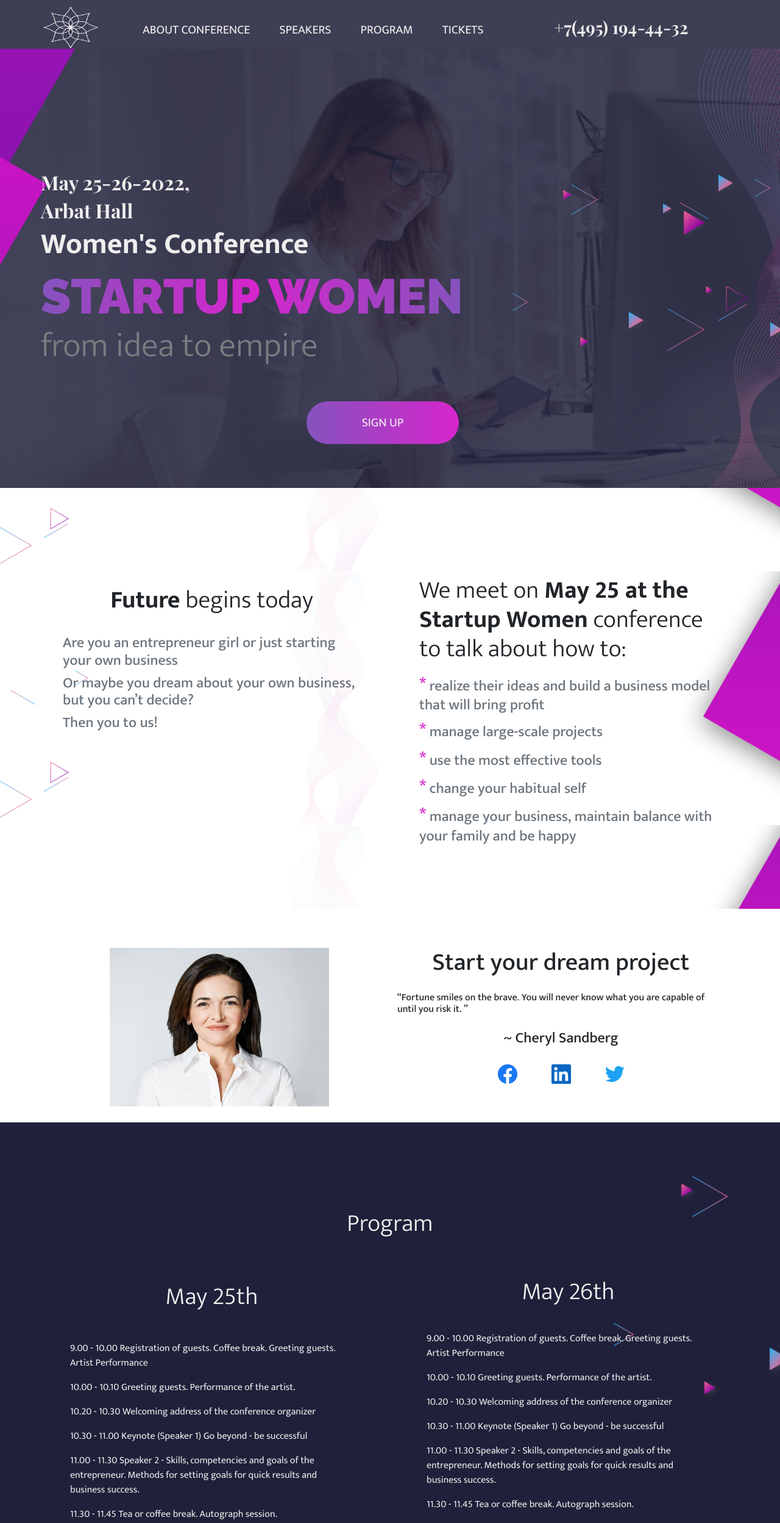
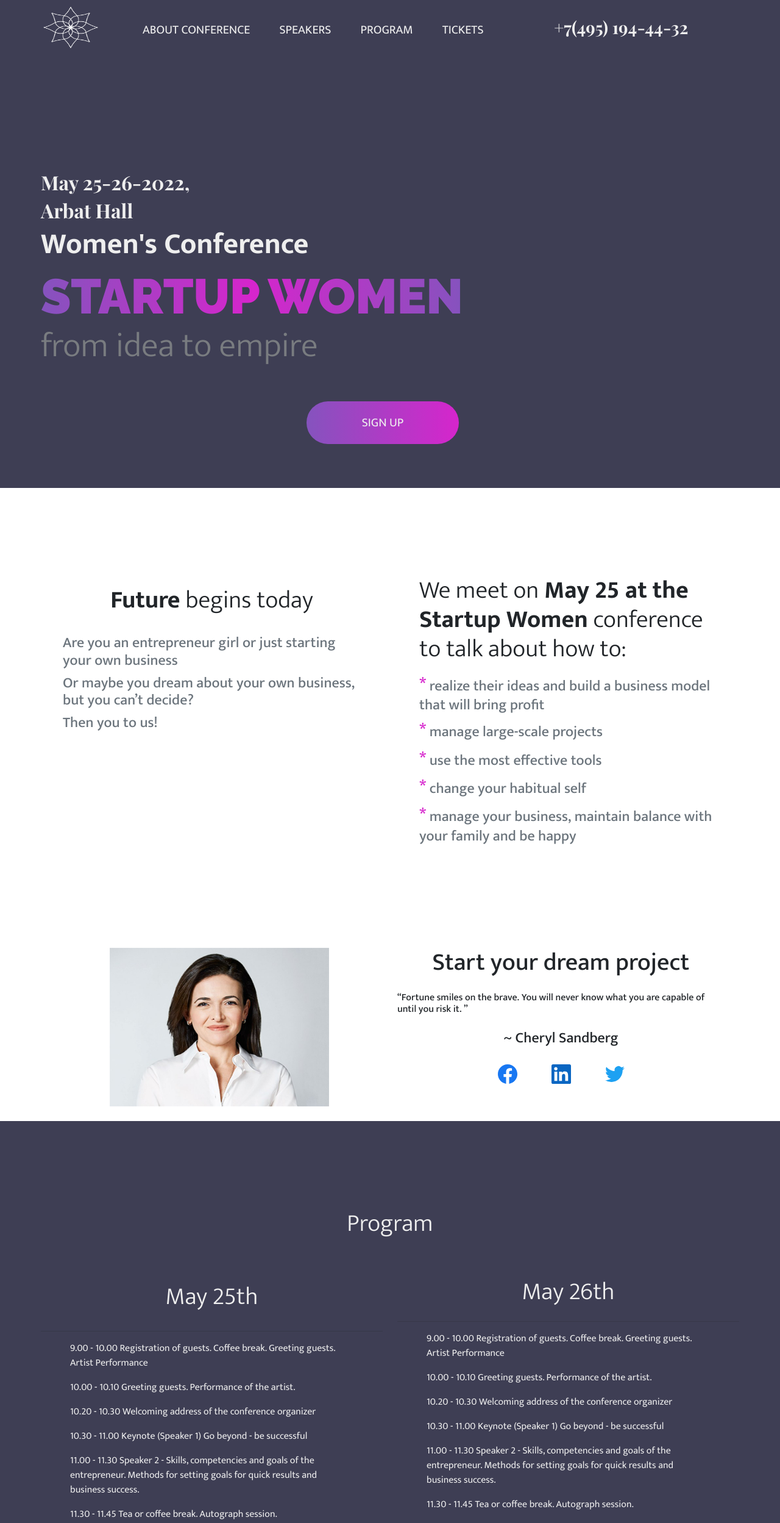
Before and after one commit to thatchermain/Startup-Women, a Next.js app: page / in a window 1280 px wide. Shown: the top 2497 px of the page at 61% size. Built offline with nearby package versions, Linux system fonts and the light colour scheme; a web font is replaced by a local one.

Commit message:
Branch TEST 4

```diff
--- a/styles/About.module.scss
+++ b/styles/About.module.scss
@@ -1,12 +1,12 @@
 @import "./variables";
 
-.about {
-  width: 100vw;
-  //   height: 65vh;
-  background: url("../public/about/bg.webp");
-  background-size: contain;
-  background-position: center center;
-}
+// .about {
+//   width: 100vw;
+//   //   height: 65vh;
+//   background: url("../public/about/bg.webp");
+//   background-size: contain;
+//   background-position: center center;
+// }
 .info {
   //   background-color: yellow;
   width: 100%;
--- a/styles/Contact.module.scss
+++ b/styles/Contact.module.scss
@@ -2,10 +2,10 @@
 .contact {
   margin-top: 10vh;
   width: 100vw;
-  background: url("../public/contact/bg.webp");
-  background-position: center center;
-  background-size: cover;
-  color: $textLight;
+  // background: url("../public/contact/bg.webp");
+  // background-position: center center;
+  // background-size: cover;
+  // color: $textLight;
 }
 .input {
   width: 250px;
--- a/styles/Footer.module.scss
+++ b/styles/Footer.module.scss
@@ -1,12 +1,12 @@
 @import "./variables";
 
-.footer {
-  width: 100vw;
-  background: url("../public/footer/bg.webp");
-  background-position: center center;
-  background-size: contain;
-  color: $textLight;
-}
+// .footer {
+//   width: 100vw;
+//   background: url("../public/footer/bg.webp");
+//   background-position: center center;
+//   background-size: contain;
+//   color: $textLight;
+// }
 .info {
   border: 1px solid $secondColor;
   border-radius: 30px;
--- a/styles/Header.module.scss
+++ b/styles/Header.module.scss
@@ -3,9 +3,10 @@
   margin-top: 10vh;
   width: 100vw;
   height: 90vh;
-  background: url("../public/header/bg.webp");
-  background-position: center center;
-  background-size: cover;
+  // background: url("../public/header/bg.webp");
+  // background-position: center center;
+  // background-size: cover;
+  background-color: $navBgDark;
 }
 .wrapper {
   height: 80vh;
--- a/styles/Program.module.scss
+++ b/styles/Program.module.scss
@@ -1,9 +1,10 @@
 @import "./variables";
 .program {
   width: 100vw;
-  background: url("../public/program/bg.png");
-  background-position: center center;
-  background-size: cover;
+  // background: url("../public/program/bg.png");
+  // background-position: center center;
+  // background-size: cover;
+  background-color: $navBgDark;
 }
 .column {
   border-bottom: 2px solid $secondColor;
```
